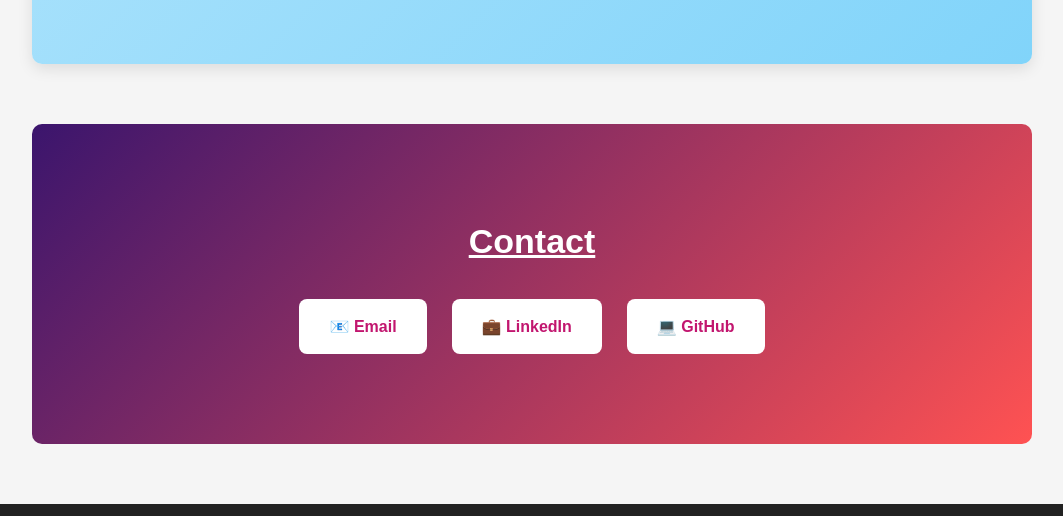
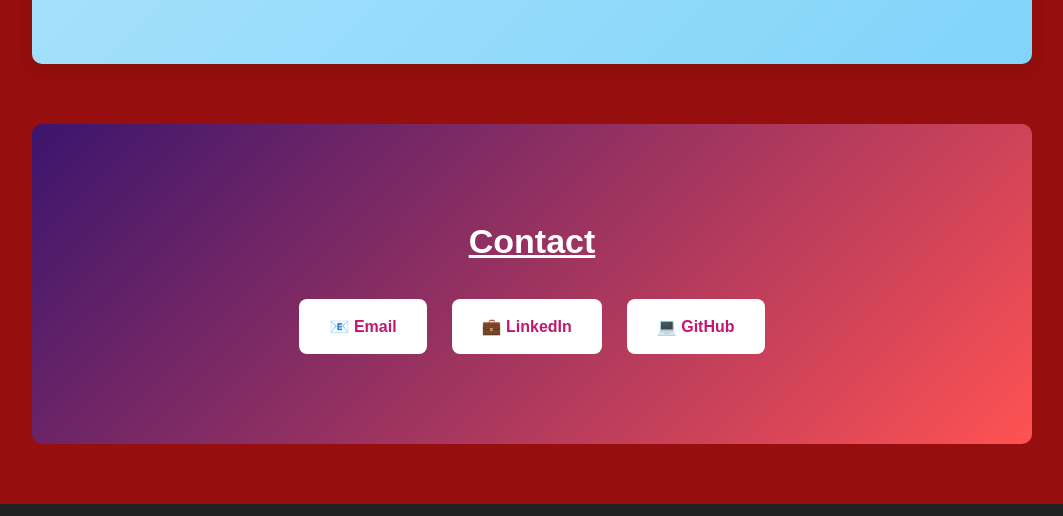
Before and after one commit to kremsshack/Portfolio, a plain HTML site: page index.html in a window 1280 px wide. Shown: the part 2234-2750 px from the top of the page, without its empty margins (108-1171 px from the left). Drawn offline with Linux system fonts and the light colour scheme.

Commit message:
avancement de la mise en forme du portfolio et ajout d'image

```diff
--- a/style.css
+++ b/style.css
@@ -9,7 +9,7 @@
 body {
   font-family: Arial, sans-serif;
   line-height: 1.6;
-  background: #f5f5f5;
+  background: #960e0e;
   color: #333;
 }
 
@@ -254,7 +254,6 @@ nav a:hover::after {
   width: 190px;
   transition: transform 0.3s ease, filter 0.3s ease;
   filter: grayscale(40%);
-  gap: 40px;
 }
 
 .tech-logos img:hover {
```
